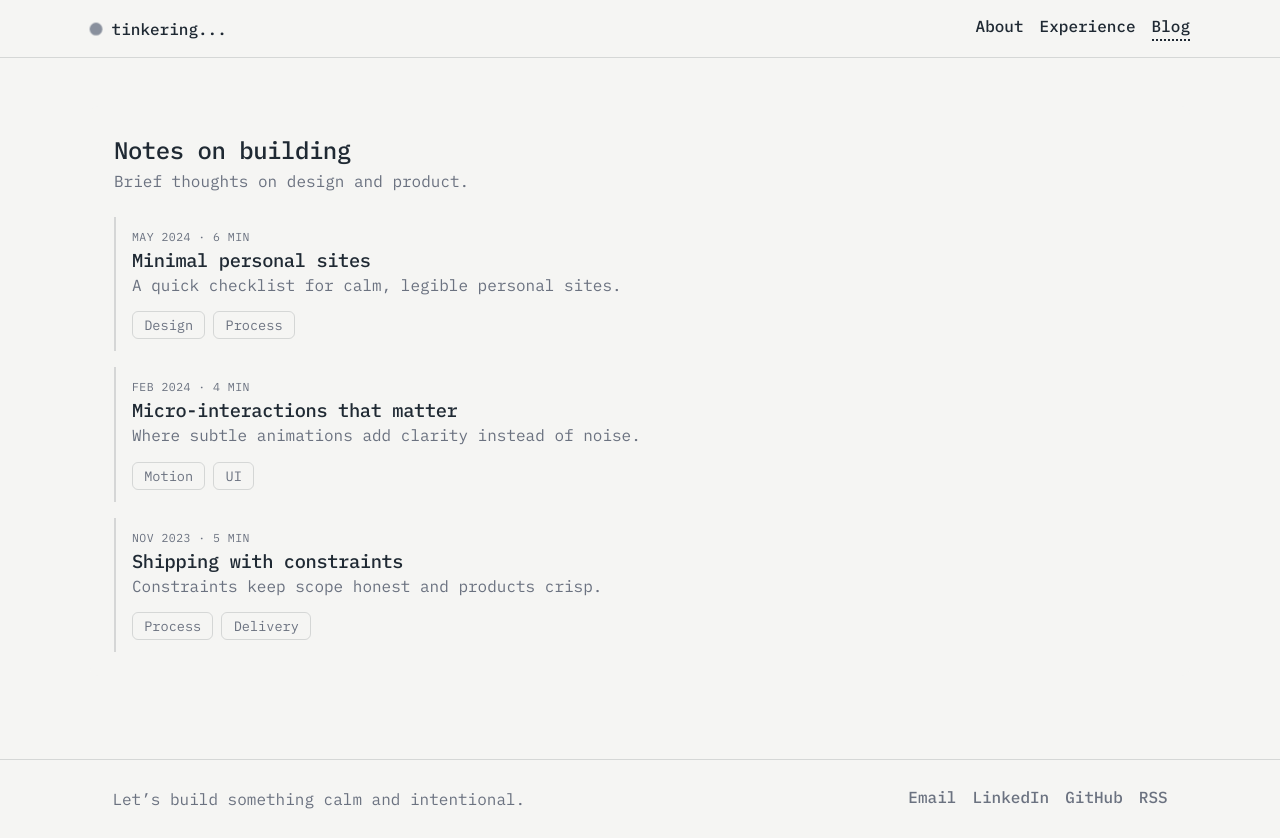
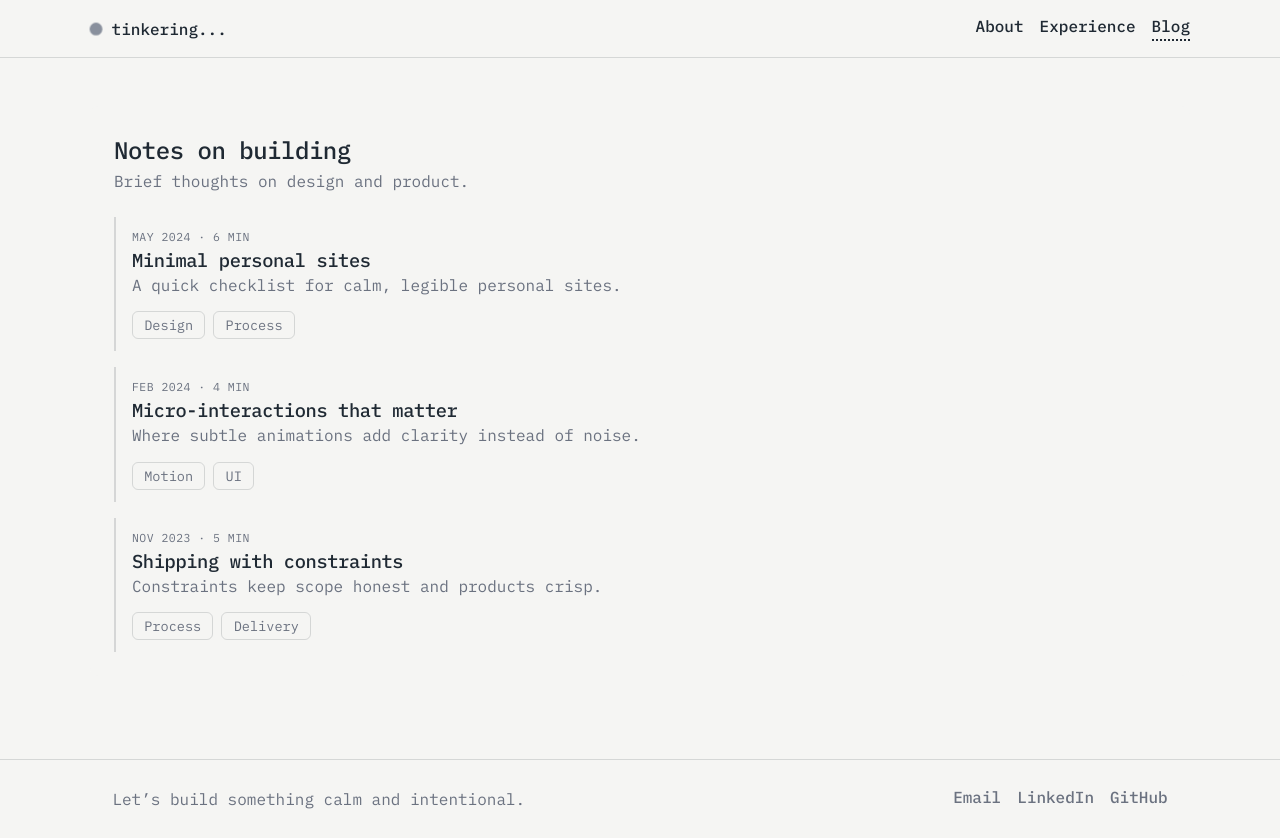
Before and after one commit to rohanv0-1/personal-website, a React (Vite) app: page /blog in a window 1280 px wide. Built offline with nearby package versions, Linux system fonts and the light colour scheme.

Commit message:
Update socials

```diff
--- a/src/components/AppShell.jsx
+++ b/src/components/AppShell.jsx
@@ -14,9 +14,7 @@ export function AppShell({ children }) {
   return (
     <div className="app-shell">
       <SiteHeader />
-      <div className="content">
-        {children}
-      </div>
+      <div className="content">{children}</div>
       <SiteFooter />
     </div>
   );
@@ -109,7 +107,13 @@ function SiteFooter() {
         </div>
         <div className="socials">
           {socials.map((item) => (
-            <a key={item.label} href={item.href} className="nav-link muted">
+            <a
+              key={item.label}
+              href={item.href}
+              className="nav-link muted"
+              target={item.label !== "Email" ? "_blank" : undefined}
+              rel={item.label !== "Email" ? "noreferrer" : undefined}
+            >
               {item.label}
             </a>
           ))}
--- a/src/data/siteData.js
+++ b/src/data/siteData.js
@@ -92,8 +92,7 @@ export const posts = [
 ];
 
 export const socials = [
-  { label: "Email", href: "mailto:hello@rohan.build" },
-  { label: "LinkedIn", href: "https://www.linkedin.com" },
-  { label: "GitHub", href: "https://github.com" },
-  { label: "RSS", href: "/rss.xml" },
+  { label: "Email", href: "mailto:roverma@gmail.com" },
+  { label: "LinkedIn", href: "https://www.linkedin.com/in/rohanver" },
+  { label: "GitHub", href: "https://github.com/rohanv0-1" },
 ];
```
